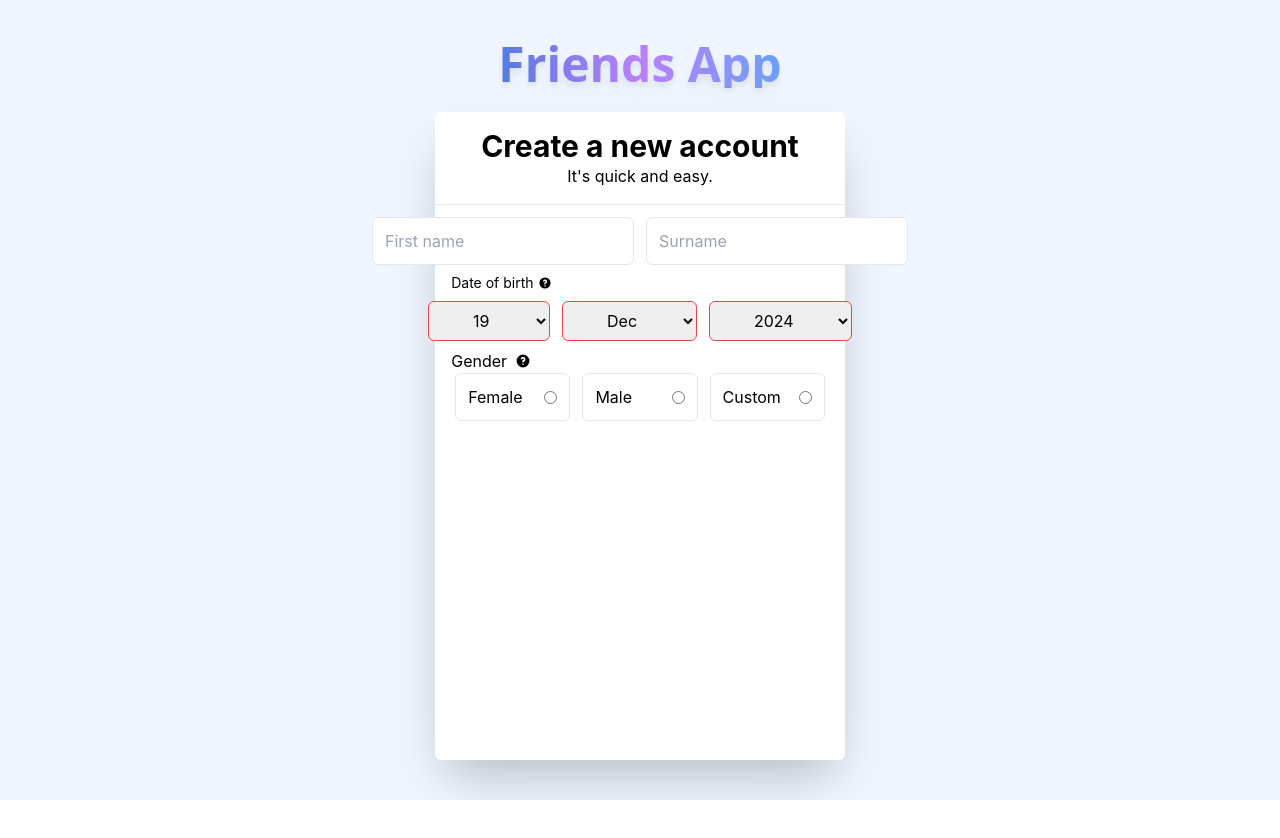
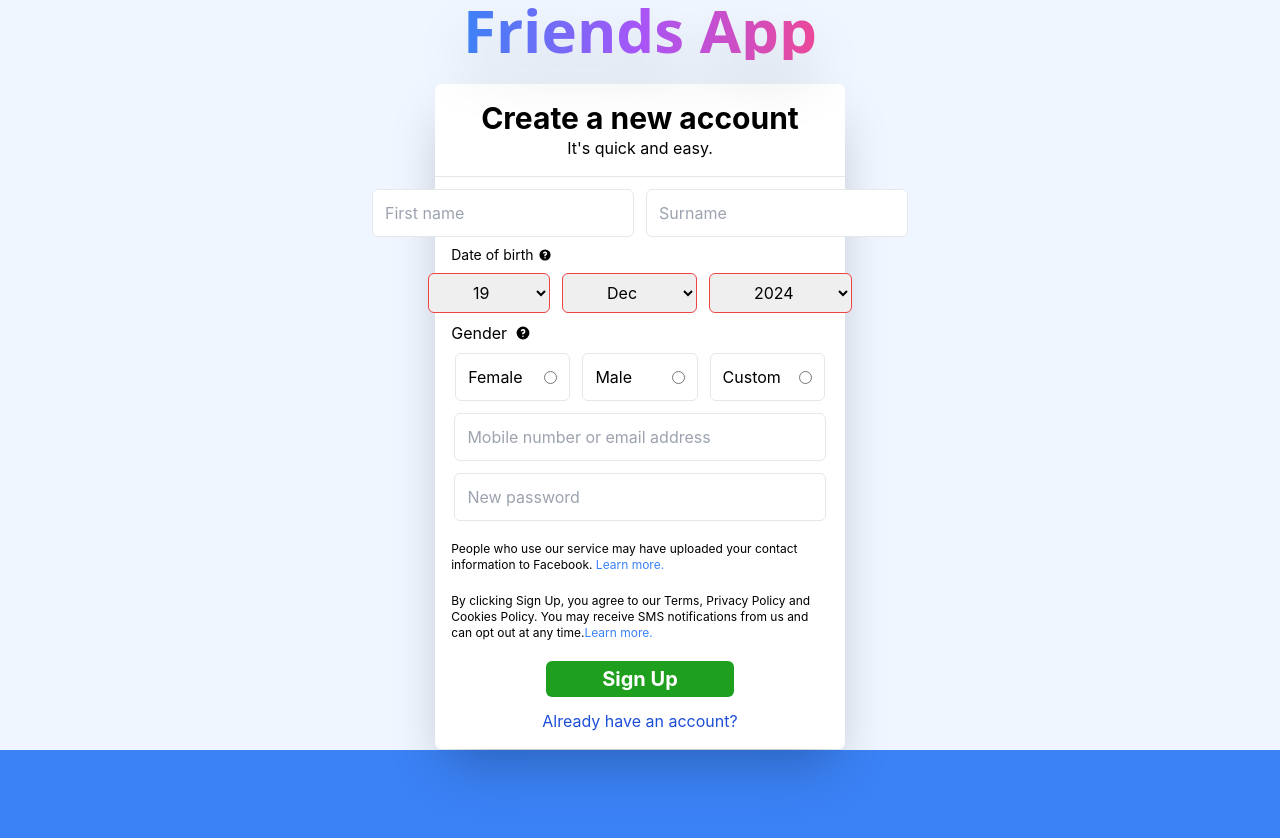
Before and after one commit to meejay18/social-media-fe, a React (Vite) app: page /auth/register in a window 1280 px wide. Shown: the top 838 px of the page. Before the commit the page ends 800 px from the top, so only its background shows below. Built offline with nearby package versions, Linux system fonts and the light colour scheme.

Commit message:
still working dev

```diff
--- a/src/pages/Auth/Register.tsx
+++ b/src/pages/Auth/Register.tsx
@@ -3,13 +3,14 @@
 
 const Register = () => {
   return (
-    <div className="w-full h-screen flex justify-center items-center bg-blue-50">
+    <div>
+      <div className="w-full h-[750px] flex justify-center items-start bg-blue-50">
         <div className="w-[40vw] h-[90vh] flex flex-col justify-start items-center">
-        <div className="text-5xl font-extrabold font-sans text-transparent bg-clip-text bg-gradient-to-r from-blue-700 via-purple-500 to-blue-500 drop-shadow-lg animate-pulse">
+          <div className="text-6xl font-extrabold font-sans text-transparent bg-clip-text bg-gradient-to-r from-blue-500 via-purple-500 to-pink-500 drop-shadow-2xl shadow-blue-300 hover:scale-110 transition-transform duration-500 ease-in-out animate-text">
             Friends App
           </div>
 
-        <div className="mt-6 w-[32vw] h-[85vh] rounded-md bg-white shadow-2xl flex flex-col justify-start items-center p-4">
+          <div className="mt-6 w-[32vw] h-full rounded-md bg-white shadow-2xl flex flex-col justify-start items-center p-4">
             <div className="font-bold text-3xl">Create a new account</div>
             <div>It's quick and easy.</div>
             <div className="border-t w-[32vw] mt-4"></div>
@@ -111,7 +112,7 @@
               Gender
               <HiQuestionMarkCircle />
             </div>
-          <div className="flex gap-3">
+            <div className="flex gap-3 mt-2">
               <div className="flex justify-between items-center border w-[9vw] rounded-md p-3 h-[6vh]">
                 <div>Female</div>
                 <input type="radio" />
@@ -125,8 +126,50 @@
                 <input type="radio" />
               </div>
             </div>
+            <div>
+              <input
+                type="text"
+                placeholder="Mobile number or email address"
+                className="w-[29vw] h-[6vh] mt-3 border rounded-md pl-3"
+              />
+            </div>
+            <div>
+              <input
+                type="text"
+                placeholder="New password"
+                className="w-[29vw] h-[6vh] mt-3 border rounded-md pl-3"
+              />
+            </div>
+            <div className="text-xs mt-5">
+              People who use our service may have uploaded your contact
+              information to Facebook.{" "}
+              <span className="text-blue-500 cursor-pointer hover:underline">
+                Learn more.
+              </span>
+            </div>
+            <div className="text-xs mt-5">
+              By clicking Sign Up, you agree to our Terms, Privacy Policy and
+              Cookies Policy. You may receive SMS notifications from us and can
+              opt out at any time.
+              <span className="text-blue-500 cursor-pointer hover:underline">
+                Learn more.
+              </span>
+            </div>
+            <div className="flex justify-center items-center">
+              <button className="font-bold text-xl bg-[#1ea01e] px-14 py-1 rounded-md text-white mt-5">
+                Sign Up
+              </button>
+            </div>
+            <div className="flex justify-center items-center">
+              <div className="mt-3 text-blue-700 cursor-pointer">
+                {" "}
+                Already have an account?
               </div>
             </div>
+          </div>
+        </div>
+      </div>
+      <div className="w-full h-[30vh] bg-blue-500 flex justify-center items-center"></div>
     </div>
   );
 };
```
Lines whose indentation alone changed are shown as unchanged.
